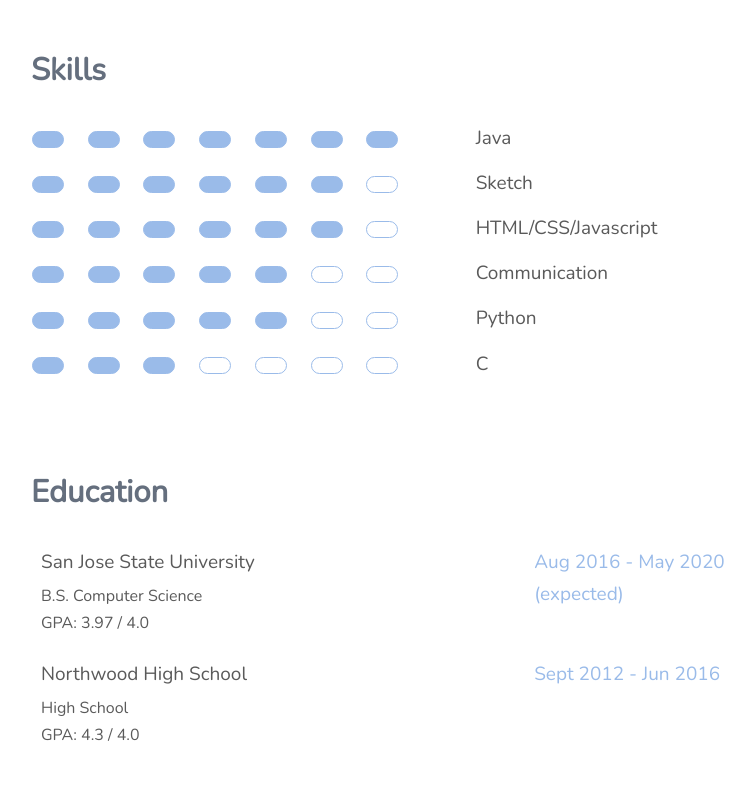
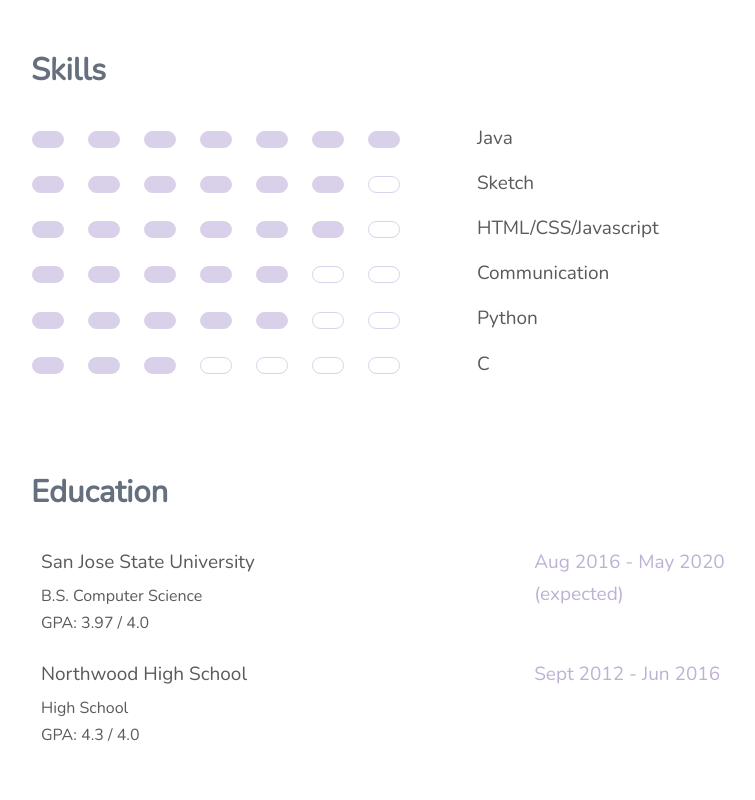
Before and after one commit to klee24322/klee24322.github.io, a plain HTML site: page index.html in a window 1280 px wide. Shown: the part 760-1560 px from the top of the page, without its empty margins (241-996 px from the left). Drawn offline with nearby package versions, Linux system fonts and the light colour scheme; some packages are replaced by stand-ins of ours; a script that the page names is missing.

Commit message:
deleting side icons

```diff
--- a/index.html
+++ b/index.html
@@ -42,12 +42,12 @@
             </div>
         </div>
     </div>
-    <div class="social-media">
+   <!--  <div class="social-media">
         <a href="#" class="facebook"><i class="fa fa-facebook"></i></a>
             <a href="#" class="google"><i class="fa fa-google"></i></a>
             <a href="#" class="linkedin"><i class="fa fa-linkedin"></i></a>
             <a href="#" class="youtube"><i class="fa fa-phone"></i></a>
-        </div>
+        </div> -->
         <div class="content">
             <div data-aos="fade-up" id="section1" class="section">
                 <div>
--- a/main.css
+++ b/main.css
@@ -8,6 +8,10 @@ a {
     font-size: 25px;
     margin: 0px 0px 5px 0px;
     color: rgb(101, 111, 126);
+}
+
+a {
+    text-decoration: none;
 }
 
 .white {
@@ -100,6 +104,7 @@ a {
     color: rgb(101, 111, 126);
     margin-bottom: 23px;
     font-weight: bolder;
+    text-align: left;
 }
 
 .paragraphContents {
@@ -107,6 +112,7 @@ a {
     font-size: 19px;
     font-weight: 100;
     line-height: 1.7;
+    text-align: left;
 }
 
 .col-50 {
@@ -146,14 +152,14 @@ a {
 }
 
 .circle {
-    border: 1px solid #9abbe9;
+    border: 1px solid #d9d0ea;
     height: 15px;
     border-radius: 11px;
     width: 30px;
 }
 
 .bubbled {
-    background-color: #9abbe9;
+    background-color: #d9d0ea;
 }
 
 .headingText {
@@ -175,7 +181,7 @@ a {
 }
 
 .educationDate {
-    color: #9abbe9;
+    color: #beb1d6;
     font-weight: 500;
     margin-left: 30%;
 }
```
